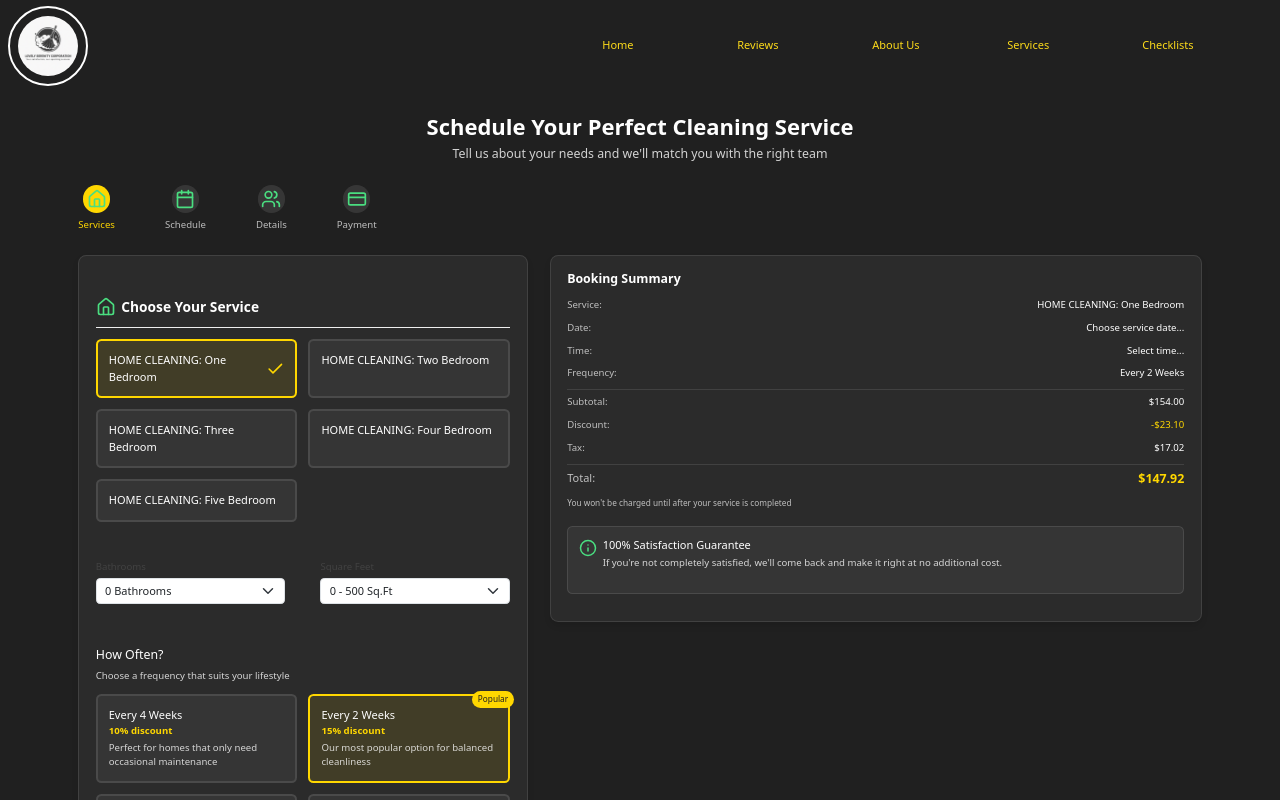
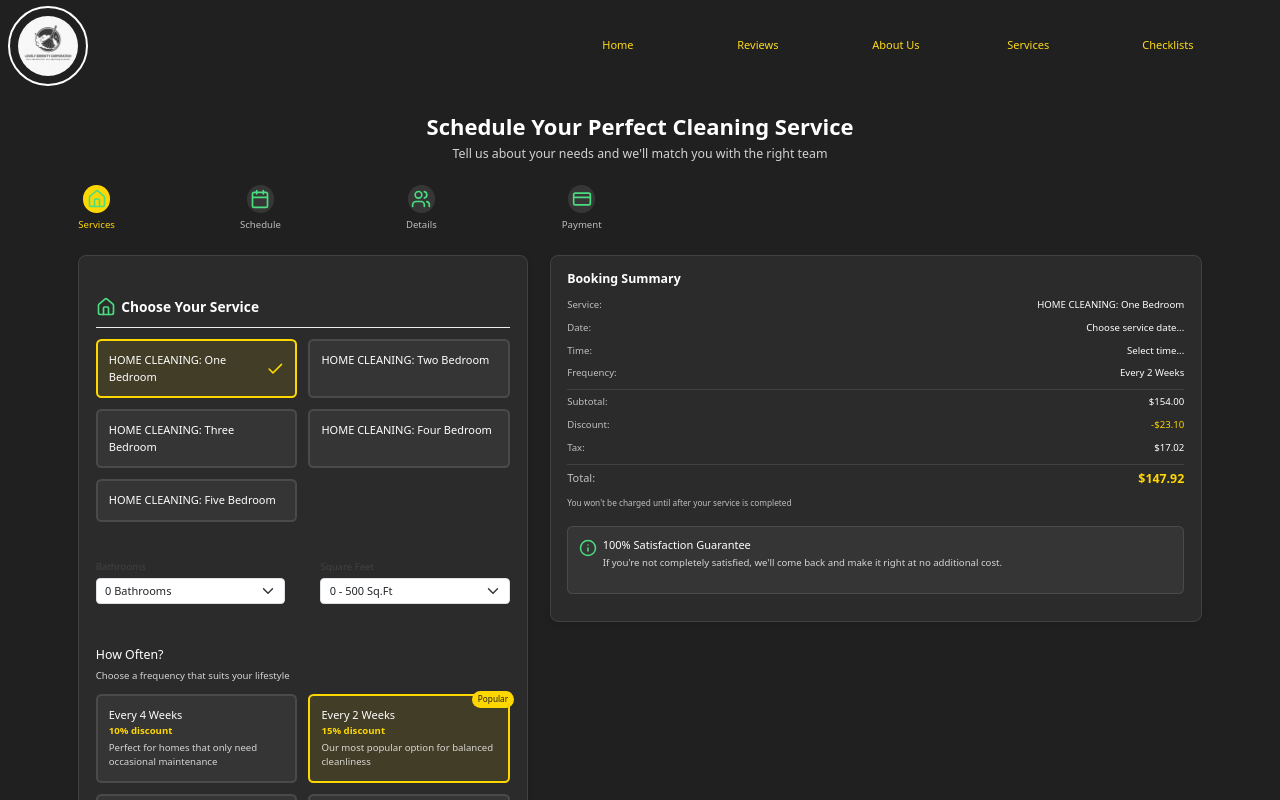
Before and after one commit to DjaniNanda/Online-Booking-Cleaning-Services, a React (Create React App) app in the folder frontend/: page /bookingform in a window 1280 px wide. Shown: the top 800 px of the page. Built offline with nearby package versions, Linux system fonts and the light colour scheme.

Commit message:
Update BookingForm.css

```diff
--- a/frontend/src/views/BookingForm.css
+++ b/frontend/src/views/BookingForm.css
@@ -116,9 +116,14 @@ body {
   display: flex;
   flex-direction: column;
   align-items: center;
-  margin-right: 50px;
+  margin-right: 125px;
   width: 25%;
   position: relative;
+}
+@media (min-width: 640px) {
+  .steps {
+    margin-right: 0px;
+  }
 }
 
 .step-icon {
```
